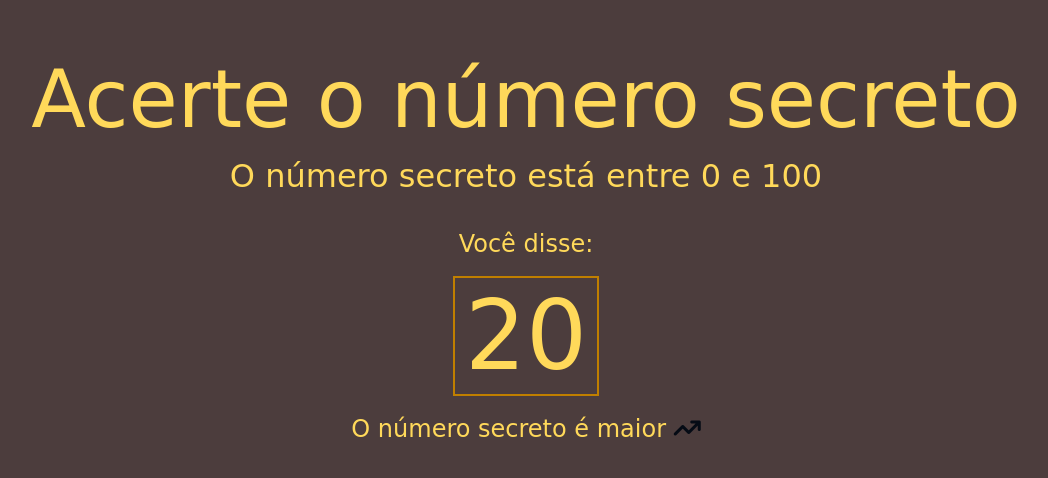
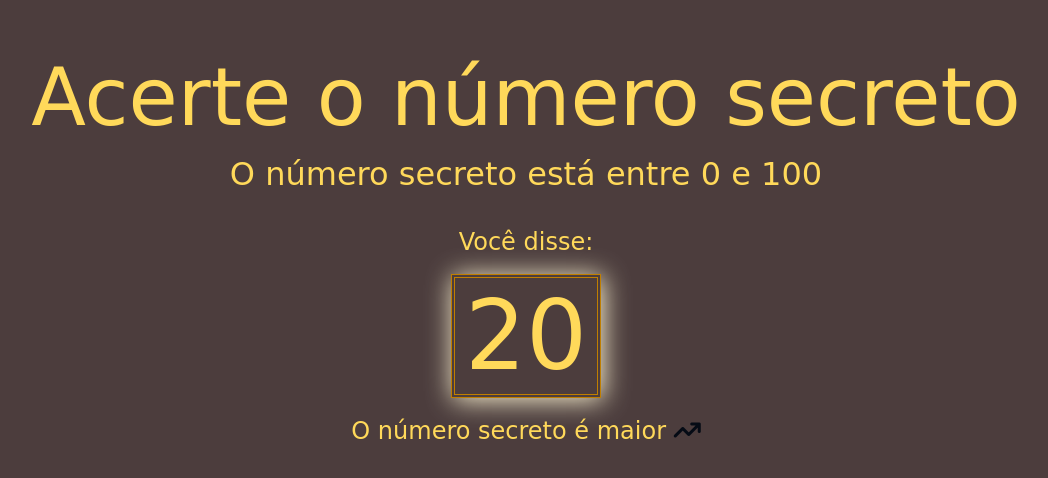
Before and after one commit to teotoniojr/Tancredo-2B-numero-secreto, a plain HTML site: page index.html in a window 1280 px wide. Shown: the part 150-628 px from the top of the page, without its empty margins (114-1162 px from the left). Drawn offline with Linux system fonts and the light colour scheme; a web font is replaced by a local one.

Commit message:
Add files via upload

```diff
--- a/style.css
+++ b/style.css
@@ -35,7 +35,8 @@ h3 {
 }
 
 .box {
-    border: 2px solid var(--detalhes);
+    border: 4px double var(--detalhes);
+    box-shadow: var(--cor-secundaria) 2px 2px 25px;
     display: inline-block;
     font-size: 4em;
     padding: 10px;
```
